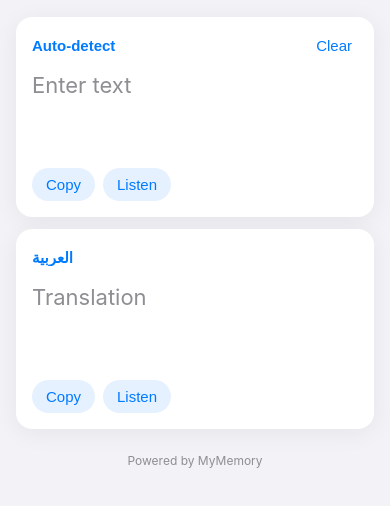
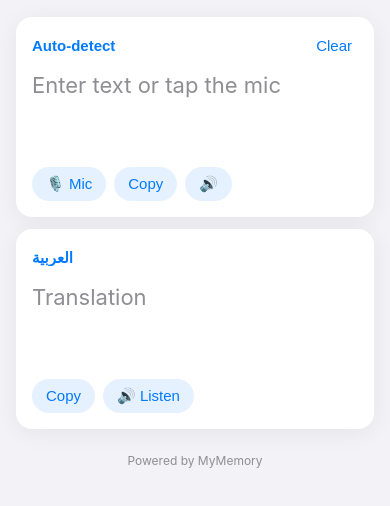
Before and after one commit to qzh8g9knhn-sudo/my-first-app, a plain HTML site: page index.html in a window 390 px wide. Shown: the part 194-700 px from the top of the page. Drawn offline with Linux system fonts and the light colour scheme.

Commit message:
Add microphone button for speech-to-text

```diff
--- a/index.html
+++ b/index.html
@@ -51,10 +51,11 @@
           </select>
           <button id="clearInput" class="text-button" type="button">Clear</button>
         </div>
-        <textarea id="sourceText" placeholder="Enter text" spellcheck="false"></textarea>
+        <textarea id="sourceText" placeholder="Enter text or tap the mic" spellcheck="false"></textarea>
         <div class="card-actions">
+          <button id="micSource" class="action-button" type="button">🎙️ Mic</button>
           <button id="copySource" class="action-button" type="button">Copy</button>
-          <button id="speakSource" class="action-button" type="button">Listen</button>
+          <button id="speakSource" class="action-button" type="button">🔊</button>
         </div>
       </article>
 
@@ -84,7 +85,7 @@
         <textarea id="targetText" placeholder="Translation" readonly></textarea>
         <div class="card-actions">
           <button id="copyTarget" class="action-button" type="button">Copy</button>
-          <button id="speakTarget" class="action-button" type="button">Listen</button>
+          <button id="speakTarget" class="action-button" type="button">🔊 Listen</button>
         </div>
       </article>
     </section>
```
